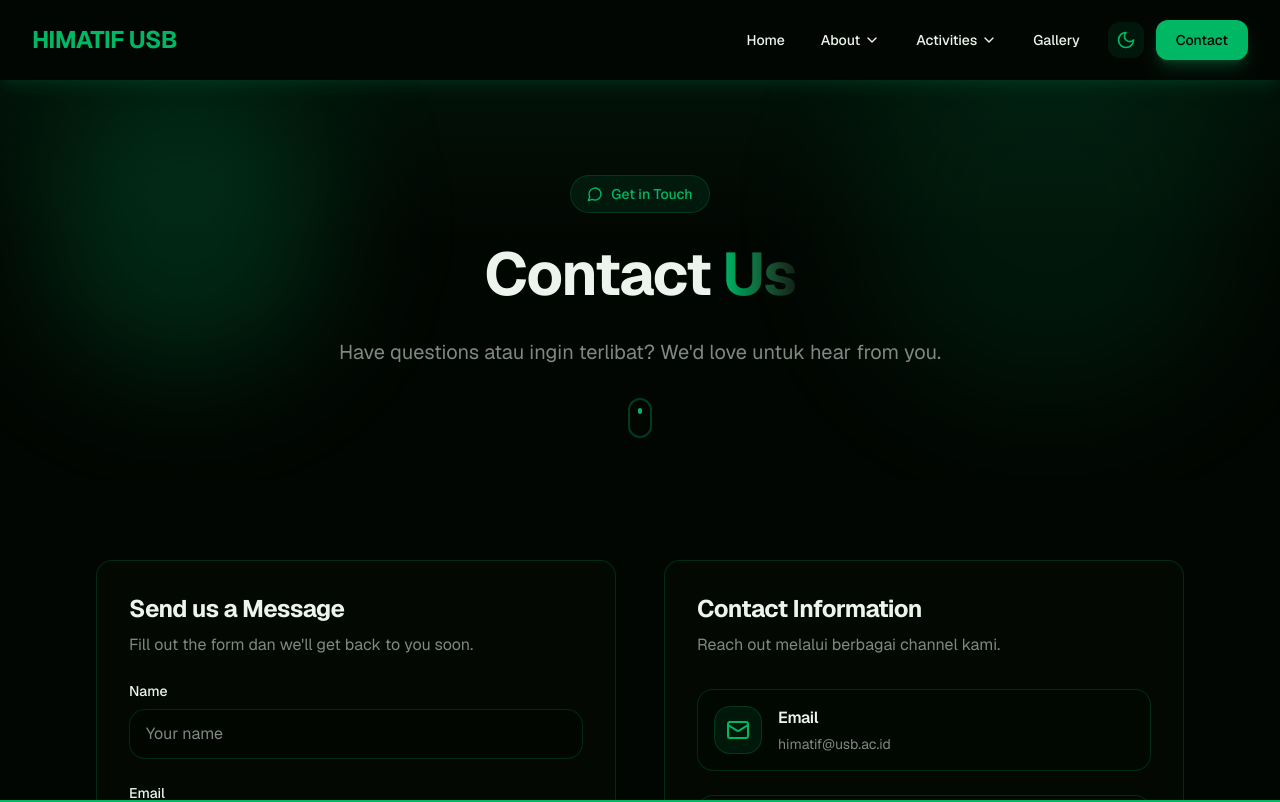
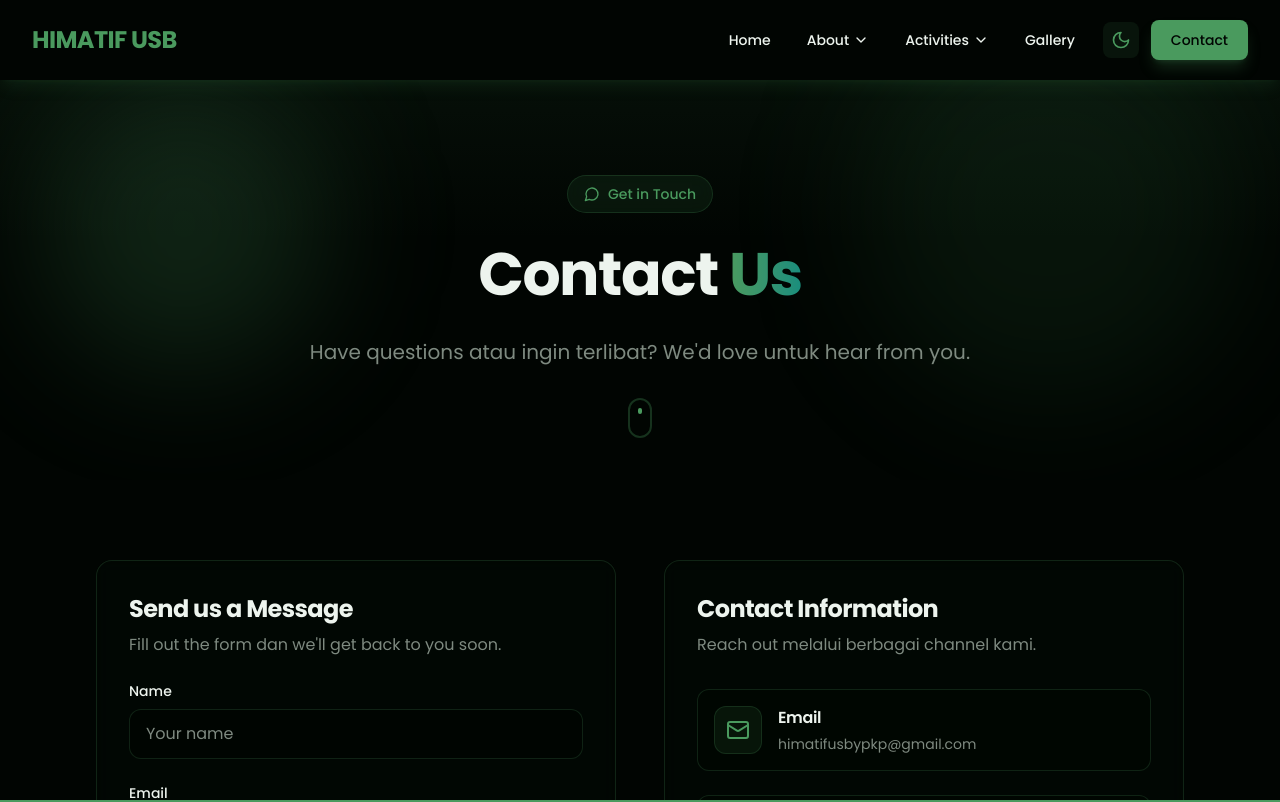
Before and after one commit to Ahmsdkiii/himatif-usb, a Next.js app: page /contact in a window 1280 px wide. Shown: the top 802 px of the page. Built offline with nearby package versions, Linux system fonts and the light colour scheme.

Commit message:
change font

```diff
--- a/app/globals.css
+++ b/app/globals.css
@@ -4,54 +4,52 @@
 @custom-variant dark (&:is(.dark *));
 
 :root {
-  /* Light Mode - Premium Green & Clean */
-  --background: oklch(0.99 0.004 150);
-  --foreground: oklch(0.15 0.015 150);
+  --background: oklch(0.98 0.01 150);
+  --foreground: oklch(0.16 0.02 150);
   --card: oklch(1 0 0);
-  --card-foreground: oklch(0.15 0.015 150);
+  --card-foreground: oklch(0.16 0.02 150);
   --popover: oklch(1 0 0);
-  --popover-foreground: oklch(0.15 0.015 150);
-  --primary: oklch(0.55 0.16 155);
-  --primary-foreground: oklch(0.99 0 0);
-  --secondary: oklch(0.96 0.008 150);
-  --secondary-foreground: oklch(0.15 0.015 150);
-  --muted: oklch(0.96 0.008 150);
-  --muted-foreground: oklch(0.50 0.01 150);
-  --accent: oklch(0.94 0.02 155);
-  --accent-foreground: oklch(0.15 0.015 150);
-  --destructive: oklch(0.55 0.22 27);
-  --destructive-foreground: oklch(0.99 0 0);
-  --border: oklch(0.91 0.008 150);
-  --input: oklch(0.91 0.008 150);
-  --ring: oklch(0.55 0.16 155);
-  --radius: 0.75rem;
+  --popover-foreground: oklch(0.16 0.02 150);
+  --primary: oklch(0.54 0.14 150);
+  --primary-foreground: oklch(0.98 0.01 150);
+  --secondary: oklch(0.94 0.01 150);
+  --secondary-foreground: oklch(0.24 0.02 150);
+  --muted: oklch(0.94 0.01 150);
+  --muted-foreground: oklch(0.52 0.02 150);
+  --accent: oklch(0.50 0.12 180);
+  --accent-foreground: oklch(0.98 0.01 150);
+  --destructive: oklch(0.58 0.18 25);
+  --destructive-foreground: oklch(0.98 0.01 150);
+  --border: oklch(0.88 0.01 150);
+  --input: oklch(0.92 0.01 150);
+  --ring: oklch(0.54 0.14 150);
+  --radius: 0.5rem;
 }
 
 .dark {
-  /* Dark Mode - Sophisticated Green */
-  --background: oklch(0.11 0.018 150);
+  --background: oklch(0.10 0.02 150);
   --foreground: oklch(0.96 0.01 150);
-  --card: oklch(0.15 0.02 150);
+  --card: oklch(0.14 0.02 150);
   --card-foreground: oklch(0.96 0.01 150);
-  --popover: oklch(0.13 0.018 150);
+  --popover: oklch(0.14 0.02 150);
   --popover-foreground: oklch(0.96 0.01 150);
-  --primary: oklch(0.68 0.18 155);
-  --primary-foreground: oklch(0.11 0 0);
-  --secondary: oklch(0.21 0.02 150);
+  --primary: oklch(0.62 0.12 150);
+  --primary-foreground: oklch(0.10 0.02 150);
+  --secondary: oklch(0.18 0.02 150);
   --secondary-foreground: oklch(0.96 0.01 150);
-  --muted: oklch(0.19 0.02 150);
-  --muted-foreground: oklch(0.62 0.012 150);
-  --accent: oklch(0.23 0.03 155);
-  --accent-foreground: oklch(0.96 0.01 150);
-  --destructive: oklch(0.60 0.24 27);
-  --destructive-foreground: oklch(0.99 0 0);
-  --border: oklch(0.25 0.02 150);
-  --input: oklch(0.25 0.02 150);
-  --ring: oklch(0.68 0.18 155);
+  --muted: oklch(0.18 0.02 150);
+  --muted-foreground: oklch(0.62 0.02 150);
+  --accent: oklch(0.58 0.10 180);
+  --accent-foreground: oklch(0.10 0.02 150);
+  --destructive: oklch(0.64 0.16 25);
+  --destructive-foreground: oklch(0.96 0.01 150);
+  --border: oklch(0.22 0.02 150);
+  --input: oklch(0.18 0.02 150);
+  --ring: oklch(0.62 0.12 150);
 }
 
 @theme inline {
-  --font-sans: 'Geist', 'Geist Fallback', system-ui, -apple-system, sans-serif;
+  --font-sans: 'Poppins', system-ui, -apple-system, sans-serif;
   --font-mono: 'Geist Mono', 'Geist Mono Fallback', 'Courier New', monospace;
   --color-background: var(--background);
   --color-foreground: var(--foreground);
--- a/app/layout.tsx
+++ b/app/layout.tsx
@@ -1,6 +1,6 @@
 'use client'
 
-import { Geist, Geist_Mono } from 'next/font/google'
+import { Poppins } from 'next/font/google'
 import { Analytics } from '@vercel/analytics/next'
 import './globals.css'
 import Header from '@/components/navbar'
@@ -9,8 +9,11 @@ import StairTransition from '@/components/stair-transition'
 import PageTransition from '@/components/page-transition'
 import { ThemeProvider } from '@/components/theme-provider'
 
-const geist = Geist({ subsets: ["latin"] });
-const geistMono = Geist_Mono({ subsets: ["latin"] });
+const poppins = Poppins({
+  subsets: ["latin"],
+  weight: ['300', '400', '500', '600', '700'],
+  variable: '--font-poppins'
+});
 
 export default function RootLayout({
   children,
@@ -19,7 +22,7 @@ export default function RootLayout({
 }>) {
   return (
     <html lang="en" suppressHydrationWarning>
-      <body className={`${geist.className} antialiased`} suppressHydrationWarning>
+      <body className={`${poppins.className} antialiased`} suppressHydrationWarning>
         <ThemeProvider
           attribute="class"
           defaultTheme="dark"
--- a/components/contact-info.tsx
+++ b/components/contact-info.tsx
@@ -8,8 +8,8 @@ export default function ContactInfo() {
     {
       icon: Mail,
       title: 'Email',
-      content: 'himatif@usb.ac.id',
-      link: 'mailto:himatif@usb.ac.id',
+      content: 'himatifusbypkp@gmail.com',
+      link: 'mailto:himatifusbypkp@gmail.com',
     },
     {
       icon: Phone,
@@ -20,7 +20,7 @@ export default function ContactInfo() {
     {
       icon: MapPin,
       title: 'Office Location',
-      content: 'Jl. Setiabudi No. 193\nBandung, Jawa Barat',
+      content: 'Jl. Khp Hasan Mustopa No.68, Cikutra, Kec. Cibeunying Kidul, Kota Bandung, Jawa Barat 40124',
       link: null,
     },
     {
--- a/components/footer.tsx
+++ b/components/footer.tsx
@@ -48,7 +48,7 @@ export default function Footer() {
             </p>
             <div className="flex items-start gap-3 text-sm text-muted-foreground group hover:text-primary transition-colors duration-200">
               <MapPin className="w-4 h-4 mt-0.5 shrink-0" />
-              <span>Jl. Setiabudi No. 193, Bandung, Jawa Barat, Indonesia</span>
+              <span>Jl. Khp Hasan Mustopa No.68, Cikutra, Kec. Cibeunying Kidul, Kota Bandung, Jawa Barat 40124</span>
             </div>
           </div>
 
@@ -99,13 +99,13 @@ export default function Footer() {
             </h4>
             <div className="space-y-4">
               <a
-                href="mailto:himatif@usb.ac.id"
+                href="mailto:himatifusbypkp@gmail.com"
                 className="flex items-center gap-3 text-muted-foreground text-sm hover:text-primary transition-colors duration-200 group"
               >
                 <div className="p-2 rounded-lg bg-primary/10 group-hover:bg-primary/20 transition-colors duration-200">
                   <Mail className="w-4 h-4" />
                 </div>
-                <span>himatif@usb.ac.id</span>
+                <span>himatifusbypkp@gmail.com</span>
               </a>
               <a
                 href="tel:+6222022950"
--- a/components/navbar.tsx
+++ b/components/navbar.tsx
@@ -190,7 +190,7 @@ export default function Navbar() {
               <Link href="/" className="group" onClick={closeMobileMenu}>
                 <div className="relative">
                   <div className="font-bold text-xl text-primary tracking-tight transition-all duration-300 group-hover:text-primary/80">
-                    HIMATIF
+                    HIMATIF USB
                   </div>
                   <div className="absolute -bottom-1 left-0 w-0 h-0.5 bg-linear-to-r from-primary to-transparent group-hover:w-full transition-all duration-300"></div>
                 </div>
```
